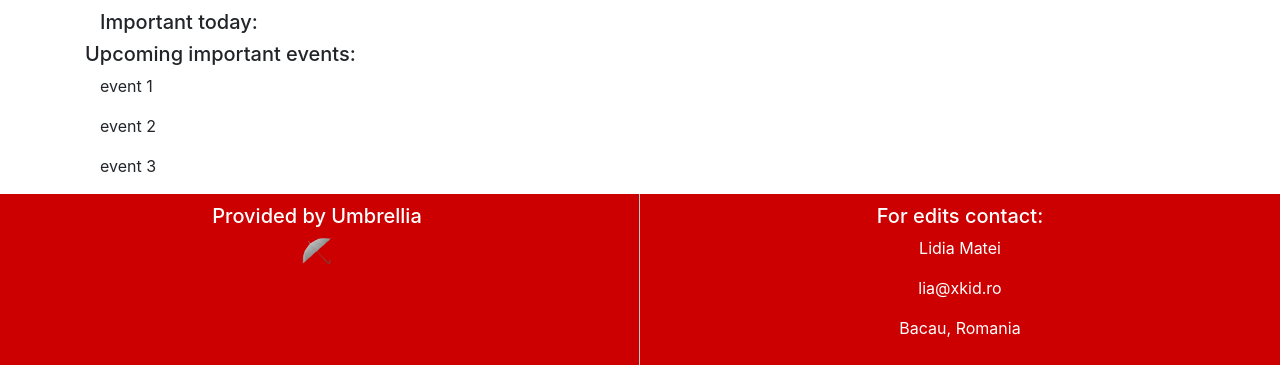
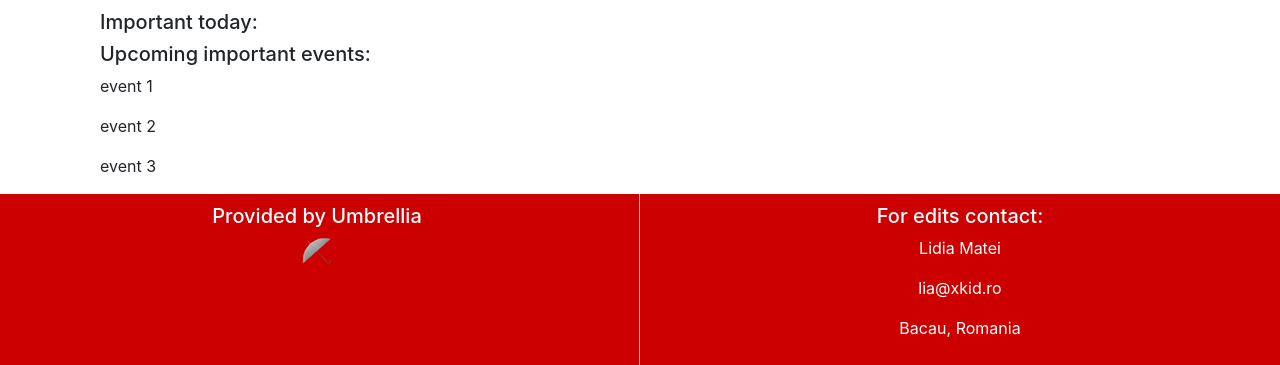
Before and after one commit to iwzkid/time.umbrellia.xyz, a PHP site: page /index.php?page=important in a window 1280 px wide. Shown: the part 58-423 px from the top of the page. Run offline with PHP 8.4, Linux system fonts and the light colour scheme; data that the repository does not hold is empty.

Commit message:
added missing bootstrap class in upcoming events

```diff
--- a/inc/important/important_upcoming.php
+++ b/inc/important/important_upcoming.php
@@ -4,9 +4,11 @@
 
 <div class="container-fluid" id="important_today">
     <div class="row">
-        <h5> Upcoming important events: </h5>
+        <div class="col-md-12">
+            <h5> Upcoming important events: </h5>
+            <p> event 1 </p>
+            <p> event 2 </p>
+            <p> event 3 </p>
+        </div>
     </div>
-        <p> event 1 </p>
-        <p> event 2 </p>
-        <p> event 3 </p>
 </div>
```
